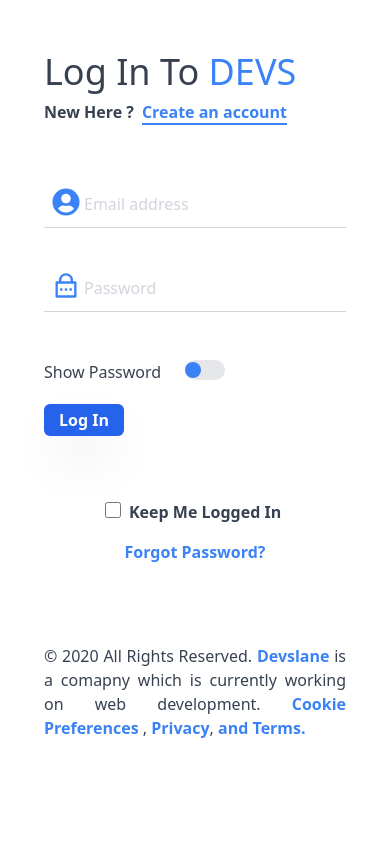
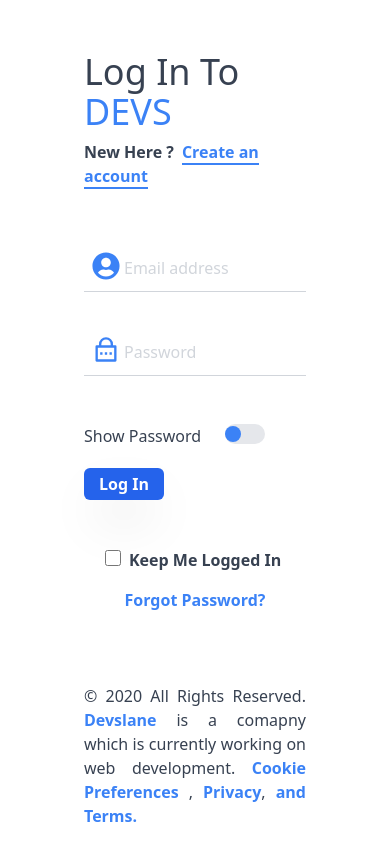
Before and after one commit to JanviPangoriya/Project, a React (Create React App) app: page /login in a window 390 px wide. Built offline with nearby package versions, Linux system fonts and the light colour scheme.

Commit message:
added login route

```diff
--- a/src/Pages/Login.Page.tsx
+++ b/src/Pages/Login.Page.tsx
@@ -12,7 +12,7 @@ import { Switch } from "@headlessui/react";
 
 interface Props {}
 const Login: React.FC<Props> = (props) => {
-    const [enabled, setEnabled] = useState(false);
+  const [enabled, setEnabled] = useState(false);
   const history = useHistory();
   const myform = useFormik({
     initialValues: {
@@ -26,8 +26,7 @@ const Login: React.FC<Props> = (props) => {
       // "Password should have atleast "+min+" characters."
     }),
     onSubmit: (data) => {
-      login(data).then(() =>
-      {
+      login(data).then(() => {
         history.push("/dashboard");
       });
     },
@@ -36,7 +35,7 @@ const Login: React.FC<Props> = (props) => {
   return (
     <>
       <div className="lg:w-1/2">
-        <div className="mx-0 md:mx-20 text-gray-700">
+        <div className="mx-10 md:mx-20 text-gray-700">
           <div className="flex flex-col justify-center mt-10 py-3 px-11 ">
             <h1 className="text-4xl mb-2">
               Log In To <span className="uppercase text-blue-500">Devs</span>
@@ -81,6 +80,7 @@ const Login: React.FC<Props> = (props) => {
                   <span className="">Show Password </span>
                   <Switch
                     checked={enabled}
+                    type="button"
                     onChange={setEnabled}
                     className={`${
                       enabled ? "bg-blue-600 " : "bg-gray-200 "
@@ -107,7 +107,7 @@ const Login: React.FC<Props> = (props) => {
                 </button>
               </div>
               {/* <Button theme="secondary">Sign in </Button> */}
-              <div className=" mt-16 mb-4">
+              <div className=" mt-12 mb-4">
                 <div className="flex flex-row justify-center items-center">
                   <label
                     htmlFor="logeedIn"
@@ -124,12 +124,12 @@ const Login: React.FC<Props> = (props) => {
                 </div>
               </div>
               <div className="text-center mt-4 text-blue-500 font-bold text-md">
-                Forgot Password?
+                <Link to="/forgot">Forgot Password?</Link>
               </div>
               {myform.isSubmitting && (
-                <FaSpinner  className="animate-spin mx-auto mt-2"></FaSpinner>
+                <FaSpinner className="animate-spin mx-auto mt-2"></FaSpinner>
               )}
-              <div className="mt-20 text-justify">
+              <div className="mt-16  pt-2 text-justify">
                 © 2020 All Rights Reserved.{" "}
                 <span className="text-blue-500 font-bold text-md">
                   Devslane
```
